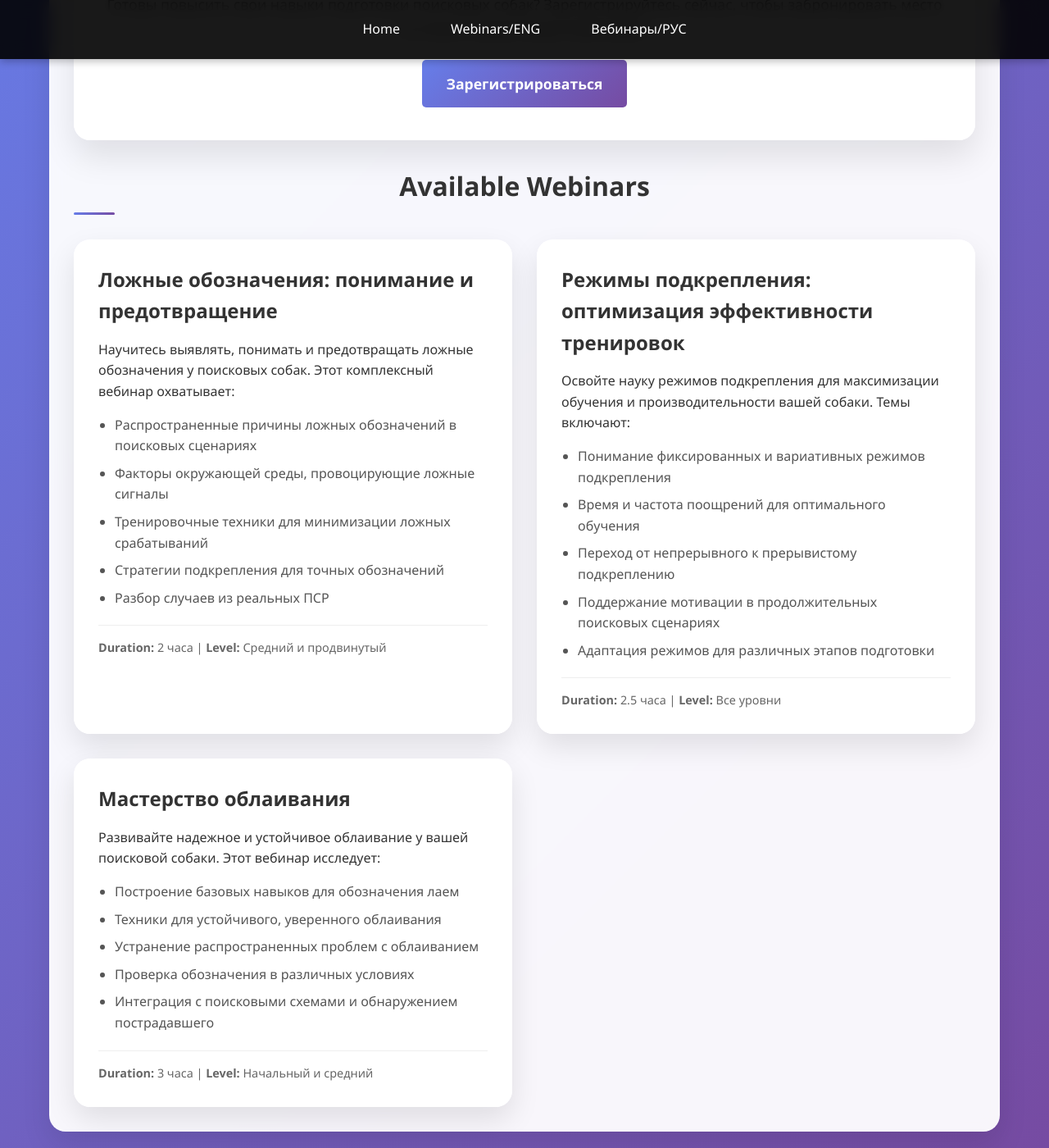
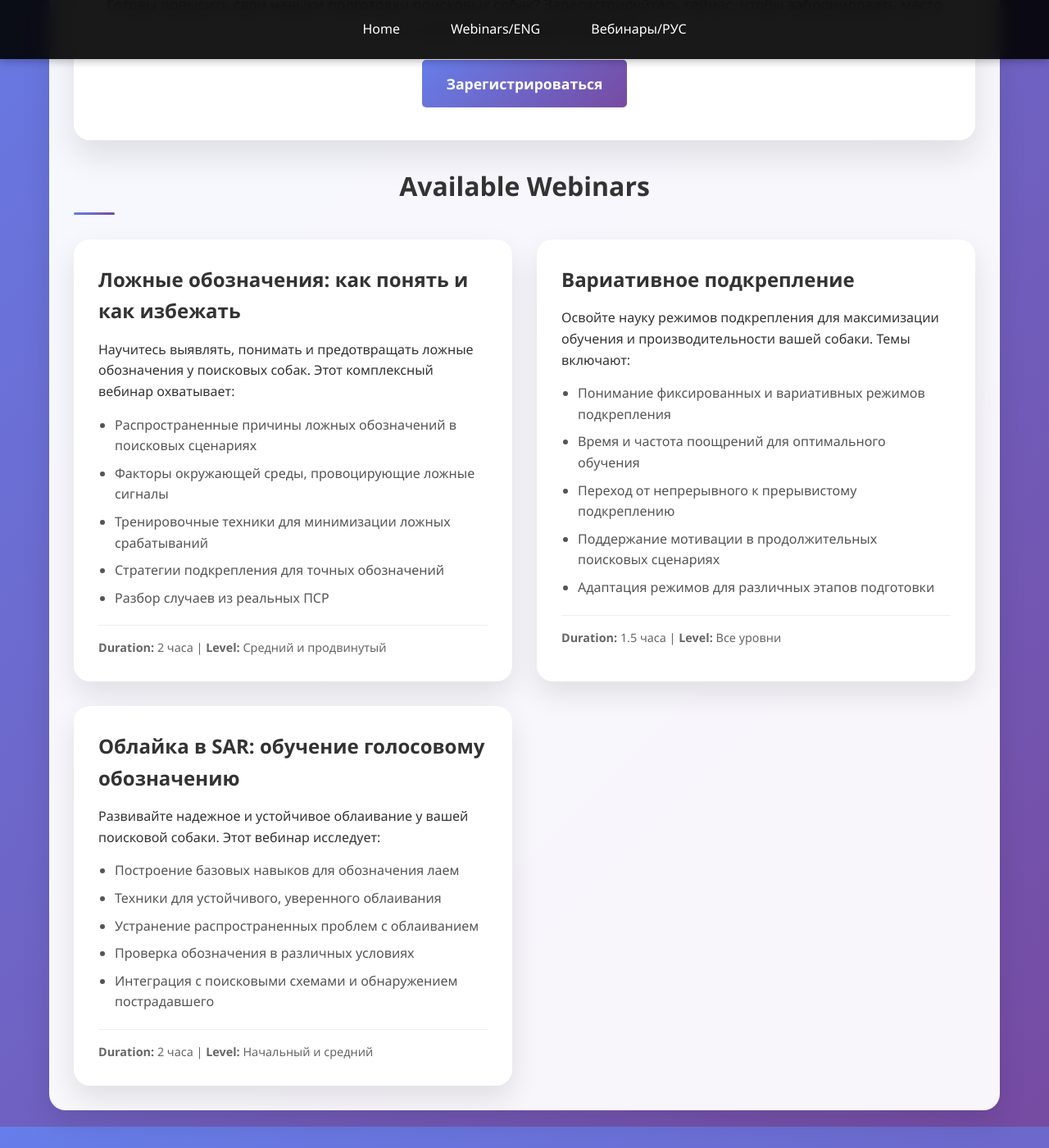
Before and after one commit to vadika/workingdog.fi, a Jekyll site: the page built from webinars-rus.html, in a window 1280 px wide and 1400 px high, scrolled down 315 px. Shown: the whole window at 82% size. Built offline with Jekyll 4.4.1, drawn with Linux system fonts in a browser that asks for light colours.

Commit message:
updated webinar titles

```diff
--- a/_data/webinars-rus.yml
+++ b/_data/webinars-rus.yml
@@ -5,7 +5,7 @@ registration_text: "Зарегистрироваться"
 registration_prompt: "Готовы повысить свои навыки подготовки поисковых собак? Зарегистрируйтесь сейчас, чтобы забронировать место на наших предстоящих вебинарах."
 
 webinars:
-  - title: "Ложные обозначения: понимание и предотвращение"
+  - title: "Ложные обозначения: как понять и как избежать"
     description: "Научитесь выявлять, понимать и предотвращать ложные обозначения у поисковых собак. Этот комплексный вебинар охватывает:"
     topics:
       - "Распространенные причины ложных обозначений в поисковых сценариях"
@@ -16,7 +16,7 @@ webinars:
     duration: "2 часа"
     level: "Средний и продвинутый"
 
-  - title: "Режимы подкрепления: оптимизация эффективности тренировок"
+  - title: "Вариативное подкрепление"
     description: "Освойте науку режимов подкрепления для максимизации обучения и производительности вашей собаки. Темы включают:"
     topics:
       - "Понимание фиксированных и вариативных режимов подкрепления"
@@ -24,10 +24,10 @@ webinars:
       - "Переход от непрерывного к прерывистому подкреплению"
       - "Поддержание мотивации в продолжительных поисковых сценариях"
       - "Адаптация режимов для различных этапов подготовки"
-    duration: "2.5 часа"
+    duration: "1.5 часа"
     level: "Все уровни"
 
-  - title: "Мастерство облаивания"
+  - title: "Облайка в SAR: обучение голосовому обозначению"
     description: "Развивайте надежное и устойчивое облаивание у вашей поисковой собаки. Этот вебинар исследует:"
     topics:
       - "Построение базовых навыков для обозначения лаем"
@@ -35,5 +35,5 @@ webinars:
       - "Устранение распространенных проблем с облаиванием"
       - "Проверка обозначения в различных условиях"
       - "Интеграция с поисковыми схемами и обнаружением пострадавшего"
-    duration: "3 часа"
+    duration: "2 часа"
     level: "Начальный и средний"
```
